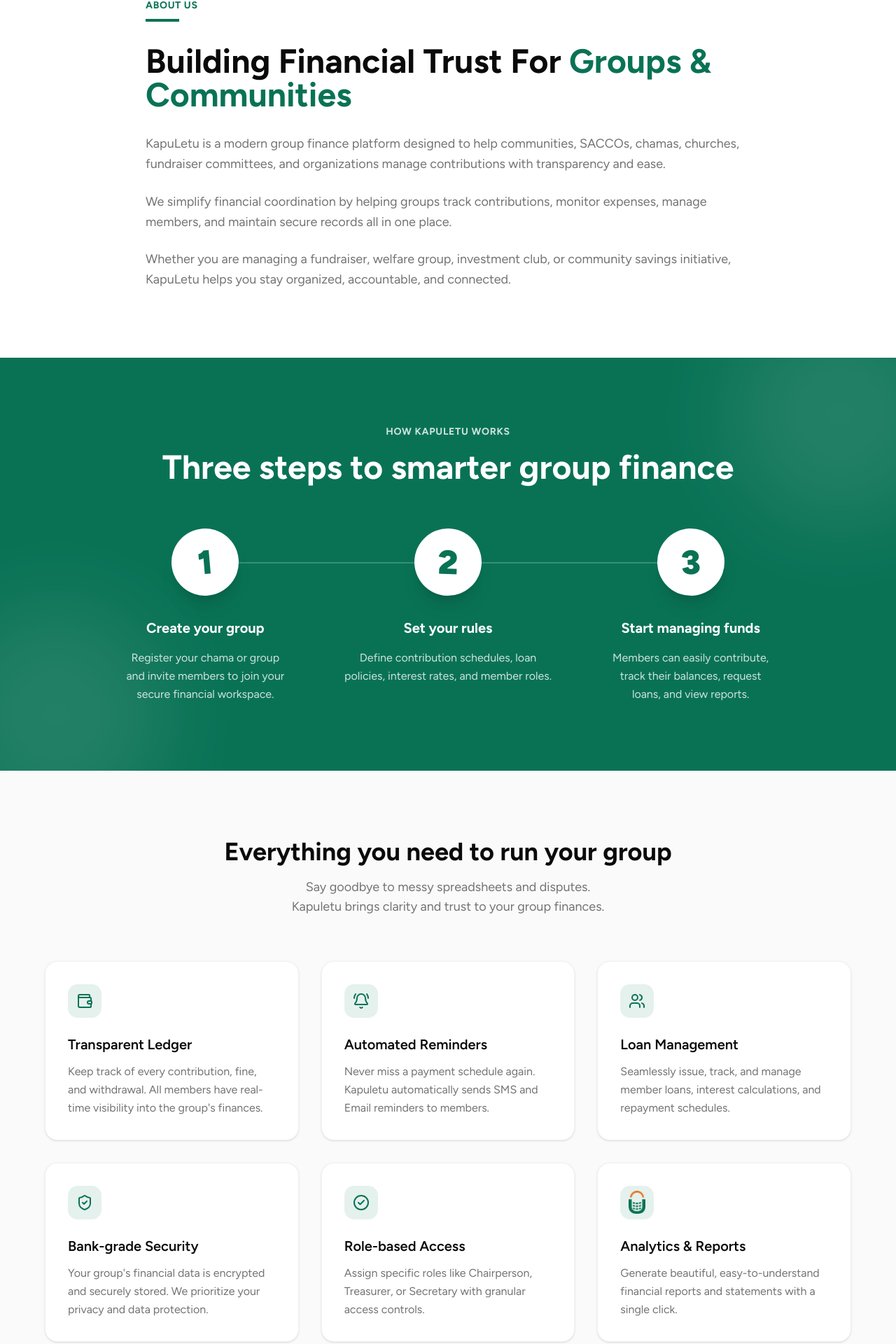
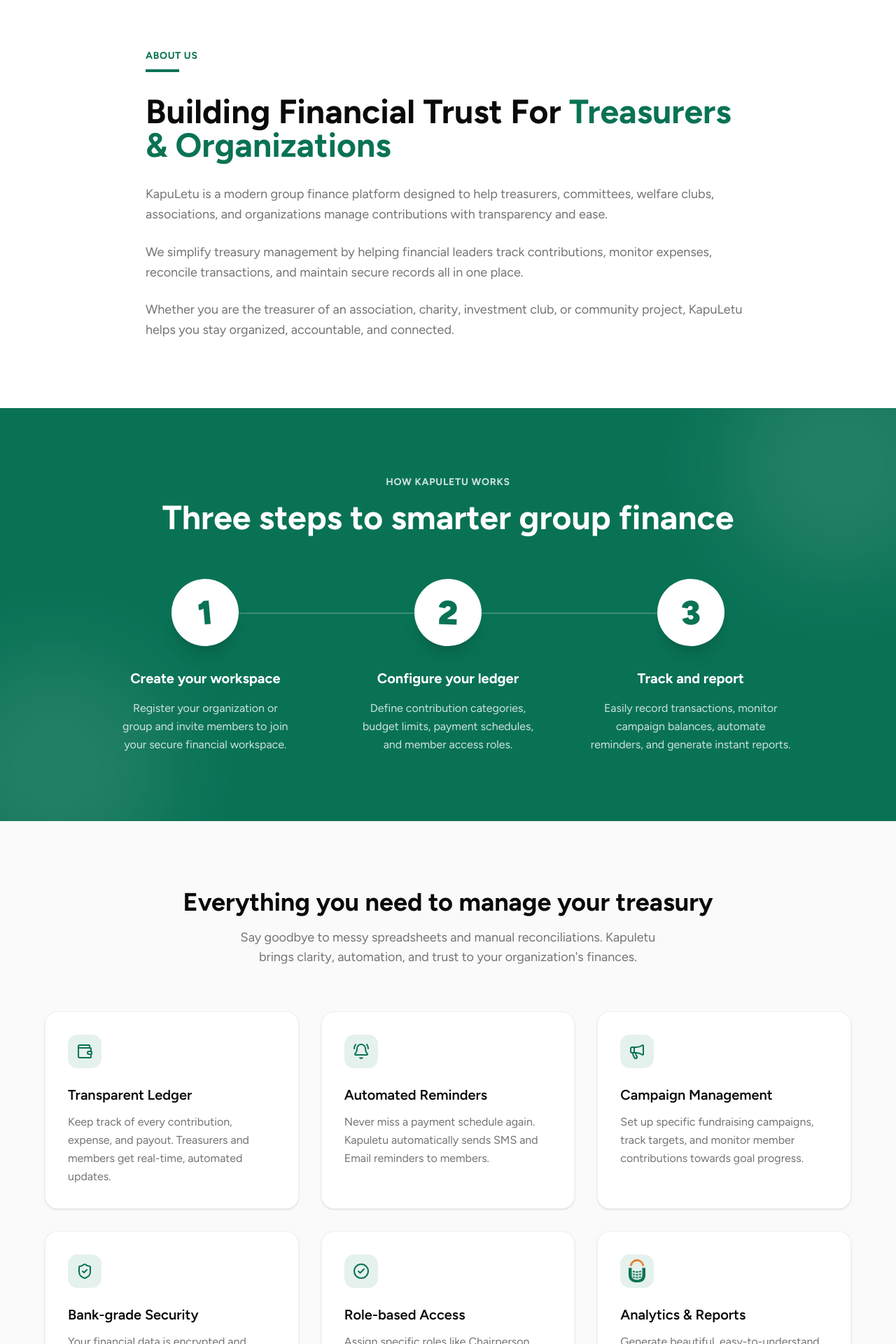
Before and after one commit to Kapuletu-Finance/kapuletu-frontend, a Next.js app: page / in a window 1280 px wide. Shown: the part 834-2754 px from the top of the page at 70% size. Built offline with nearby package versions, Linux system fonts and the light colour scheme; no server answers.

Commit message:
refactor: rebrand platform terminology from "Chama" to "Treasury" and "Workspace" across all landing and shared components

```diff
--- a/src/features/landing/components/AboutUsSection.tsx
+++ b/src/features/landing/components/AboutUsSection.tsx
@@ -7,21 +7,22 @@
           <div className="h-1 w-12 bg-primary mt-2"></div>
         </div>
         <h2 className="text-3xl md:text-5xl font-bold mb-8 text-foreground">
-          Building Financial Trust For <span className="text-primary">Groups & Communities</span>
+          Building Financial Trust For{" "}
+          <span className="text-primary">Treasurers & Organizations</span>
         </h2>
         <div className="space-y-6 text-lg text-muted-foreground leading-relaxed">
           <p>
-            KapuLetu is a modern group finance platform designed to help communities, SACCOs,
-            chamas, churches, fundraiser committees, and organizations manage contributions with
-            transparency and ease.
+            KapuLetu is a modern group finance platform designed to help treasurers, committees,
+            welfare clubs, associations, and organizations manage contributions with transparency
+            and ease.
           </p>
           <p>
-            We simplify financial coordination by helping groups track contributions, monitor
-            expenses, manage members, and maintain secure records all in one place.
+            We simplify treasury management by helping financial leaders track contributions,
+            monitor expenses, reconcile transactions, and maintain secure records all in one place.
           </p>
           <p>
-            Whether you are managing a fundraiser, welfare group, investment club, or community
-            savings initiative, KapuLetu helps you stay organized, accountable, and connected.
+            Whether you are the treasurer of an association, charity, investment club, or community
+            project, KapuLetu helps you stay organized, accountable, and connected.
           </p>
         </div>
       </div>
--- a/src/features/landing/components/CtaSection.tsx
+++ b/src/features/landing/components/CtaSection.tsx
@@ -8,11 +8,11 @@
       <div className="absolute bottom-0 left-0 -mb-20 -ml-20 w-80 h-80 bg-white/10 rounded-full blur-3xl"></div>
       <div className="container mx-auto px-4 text-center relative z-10">
         <h2 className="text-3xl md:text-5xl font-bold mb-6 text-balance">
-          Ready to empower your financial group?
+          Ready to simplify your treasury management?
         </h2>
         <p className="text-primary-foreground/80 text-lg md:text-xl max-w-2xl mx-auto mb-10 text-balance">
-          Join hundreds of chamas and investment groups already using Kapuletu to achieve their
-          financial goals.
+          Join hundreds of treasurers and financial managers already using KapuLetu to automate
+          their group's bookkeeping.
         </p>
         <Link href="/sign-up">
           <Button
@@ -20,7 +20,7 @@
             variant="secondary"
             className="rounded-full text-base h-14 px-10 shadow-lg hover:shadow-xl transition-all"
           >
-            Create Your Group Now
+            Create Your Workspace Now
           </Button>
         </Link>
       </div>
--- a/src/features/landing/components/FaqsSection.tsx
+++ b/src/features/landing/components/FaqsSection.tsx
@@ -29,8 +29,8 @@
               </span>
             </summary>
             <p className="mt-4 leading-relaxed text-muted-foreground">
-              KapuLetu is a modern group finance platform designed to help communities, SACCOs,
-              chamas, and organizations manage contributions with transparency and ease.
+              KapuLetu is a modern group finance platform designed to help treasurers, committees,
+              associations, and organizations manage contributions with transparency and ease.
             </p>
           </details>
           <details className="group border border-border rounded-lg p-6 [&_summary::-webkit-details-marker]:hidden bg-card">
--- a/src/features/landing/components/FeaturesSection.tsx
+++ b/src/features/landing/components/FeaturesSection.tsx
@@ -1,4 +1,4 @@
-import { BellRing, CheckCircle2, ShieldCheck, Users, Wallet } from "lucide-react";
+import { BellRing, CheckCircle2, Megaphone, ShieldCheck, Wallet } from "lucide-react";
 import type React from "react";
 import { SiteLogo } from "@/features/shared/components/SiteLogo";
 
@@ -28,11 +28,11 @@
       <div className="container mx-auto px-4">
         <div className="text-center mb-16">
           <h2 className="text-3xl md:text-4xl font-bold mb-4">
-            Everything you need to run your group
+            Everything you need to manage your treasury
           </h2>
           <p className="text-muted-foreground max-w-2xl mx-auto text-lg text-balance">
-            Say goodbye to messy spreadsheets and disputes. Kapuletu brings clarity and trust to
-            your group finances.
+            Say goodbye to messy spreadsheets and manual reconciliations. Kapuletu brings clarity,
+            automation, and trust to your organization's finances.
           </p>
         </div>
 
@@ -40,7 +40,7 @@
           <FeatureCard
             icon={<Wallet className="h-6 w-6 text-primary" />}
             title="Transparent Ledger"
-            description="Keep track of every contribution, fine, and withdrawal. All members have real-time visibility into the group's finances."
+            description="Keep track of every contribution, expense, and payout. Treasurers and members get real-time, automated updates."
           />
           <FeatureCard
             icon={<BellRing className="h-6 w-6 text-primary" />}
@@ -48,19 +48,19 @@
             description="Never miss a payment schedule again. Kapuletu automatically sends SMS and Email reminders to members."
           />
           <FeatureCard
-            icon={<Users className="h-6 w-6 text-primary" />}
-            title="Loan Management"
-            description="Seamlessly issue, track, and manage member loans, interest calculations, and repayment schedules."
+            icon={<Megaphone className="h-6 w-6 text-primary" />}
+            title="Campaign Management"
+            description="Set up specific fundraising campaigns, track targets, and monitor member contributions towards goal progress."
           />
           <FeatureCard
             icon={<ShieldCheck className="h-6 w-6 text-primary" />}
             title="Bank-grade Security"
-            description="Your group's financial data is encrypted and securely stored. We prioritize your privacy and data protection."
+            description="Your financial data is encrypted and securely stored. We prioritize your privacy and data protection."
           />
           <FeatureCard
             icon={<CheckCircle2 className="h-6 w-6 text-primary" />}
             title="Role-based Access"
-            description="Assign specific roles like Chairperson, Treasurer, or Secretary with granular access controls."
+            description="Assign specific roles like Chairperson, Treasurer, or Auditor with granular access controls."
           />
           <FeatureCard
             icon={
--- a/src/features/landing/components/HeroSection.tsx
+++ b/src/features/landing/components/HeroSection.tsx
@@ -8,12 +8,12 @@
     <section className="w-full py-20 md:py-32 flex flex-col md:flex-row items-center justify-between px-4 relative overflow-hidden container mx-auto gap-10">
       <div className="flex-1 flex flex-col items-start text-left">
         <h1 className="text-4xl md:text-6xl lg:text-7xl font-bold tracking-tight mb-6 animate-in fade-in slide-in-from-bottom-5 duration-700 delay-100 text-balance">
-          Modern Finance Management for <span className="text-primary">Groups & Chamas</span>
+          Modern Finance Management for <span className="text-primary">Treasurers & Groups</span>
         </h1>
 
         <p className="text-lg md:text-xl text-muted-foreground max-w-2xl mb-10 animate-in fade-in slide-in-from-bottom-6 duration-700 delay-200 text-balance">
-          Transparent tracking, automated collections, and seamless loan management—all in one
-          secure platform designed for your group's success.
+          Simplify bookkeeping, automate collections, and track contributions with a secure platform
+          designed for treasurers and financial managers.
         </p>
 
         <div className="flex flex-col sm:flex-row gap-4 w-full sm:w-auto animate-in fade-in slide-in-from-bottom-7 duration-700 delay-300">
--- a/src/features/landing/components/HowItWorksSection.tsx
+++ b/src/features/landing/components/HowItWorksSection.tsx
@@ -22,9 +22,9 @@
             <div className="w-24 h-24 rounded-full bg-background text-primary flex items-center justify-center text-5xl font-black mb-8 shadow-xl rotate-[-5deg]">
               1
             </div>
-            <h3 className="text-xl font-bold mb-4">Create your group</h3>
+            <h3 className="text-xl font-bold mb-4">Create your workspace</h3>
             <p className="text-primary-foreground/80 leading-relaxed max-w-xs text-balance">
-              Register your chama or group and invite members to join your secure financial
+              Register your organization or group and invite members to join your secure financial
               workspace.
             </p>
           </div>
@@ -33,9 +33,10 @@
             <div className="w-24 h-24 rounded-full bg-background text-primary flex items-center justify-center text-5xl font-black mb-8 shadow-xl rotate-2">
               2
             </div>
-            <h3 className="text-xl font-bold mb-4">Set your rules</h3>
+            <h3 className="text-xl font-bold mb-4">Configure your ledger</h3>
             <p className="text-primary-foreground/80 leading-relaxed max-w-xs text-balance">
-              Define contribution schedules, loan policies, interest rates, and member roles.
+              Define contribution categories, budget limits, payment schedules, and member access
+              roles.
             </p>
           </div>
 
@@ -43,9 +44,10 @@
             <div className="w-24 h-24 rounded-full bg-background text-primary flex items-center justify-center text-5xl font-black mb-8 shadow-xl -rotate-3">
               3
             </div>
-            <h3 className="text-xl font-bold mb-4">Start managing funds</h3>
+            <h3 className="text-xl font-bold mb-4">Track and report</h3>
             <p className="text-primary-foreground/80 leading-relaxed max-w-xs text-balance">
-              Members can easily contribute, track their balances, request loans, and view reports.
+              Easily record transactions, monitor campaign balances, automate reminders, and
+              generate instant reports.
             </p>
           </div>
         </div>
--- a/src/features/shared/components/SidebarLayoutClient.tsx
+++ b/src/features/shared/components/SidebarLayoutClient.tsx
@@ -72,8 +72,8 @@
       className="appearance-none bg-muted/80 hover:bg-muted text-foreground text-sm font-medium pl-3 pr-8 py-1.5 rounded-md cursor-pointer outline-none transition-colors border border-transparent hover:border-border shadow-sm"
       aria-label="Select Workspace"
     >
-      <option value="chama-1">Workspace Alpha</option>
-      <option value="chama-2">Workspace Beta</option>
+      <option value="workspace-1">Workspace Alpha</option>
+      <option value="workspace-2">Workspace Beta</option>
     </select>
     <ChevronDown className="absolute right-2.5 top-1/2 -translate-y-1/2 w-3.5 h-3.5 text-muted-foreground pointer-events-none group-hover:text-foreground transition-colors" />
   </div>
```
Also changed, not shown: src/features/shared/components/SEOConfig.tsx (+5 -5 lines).
